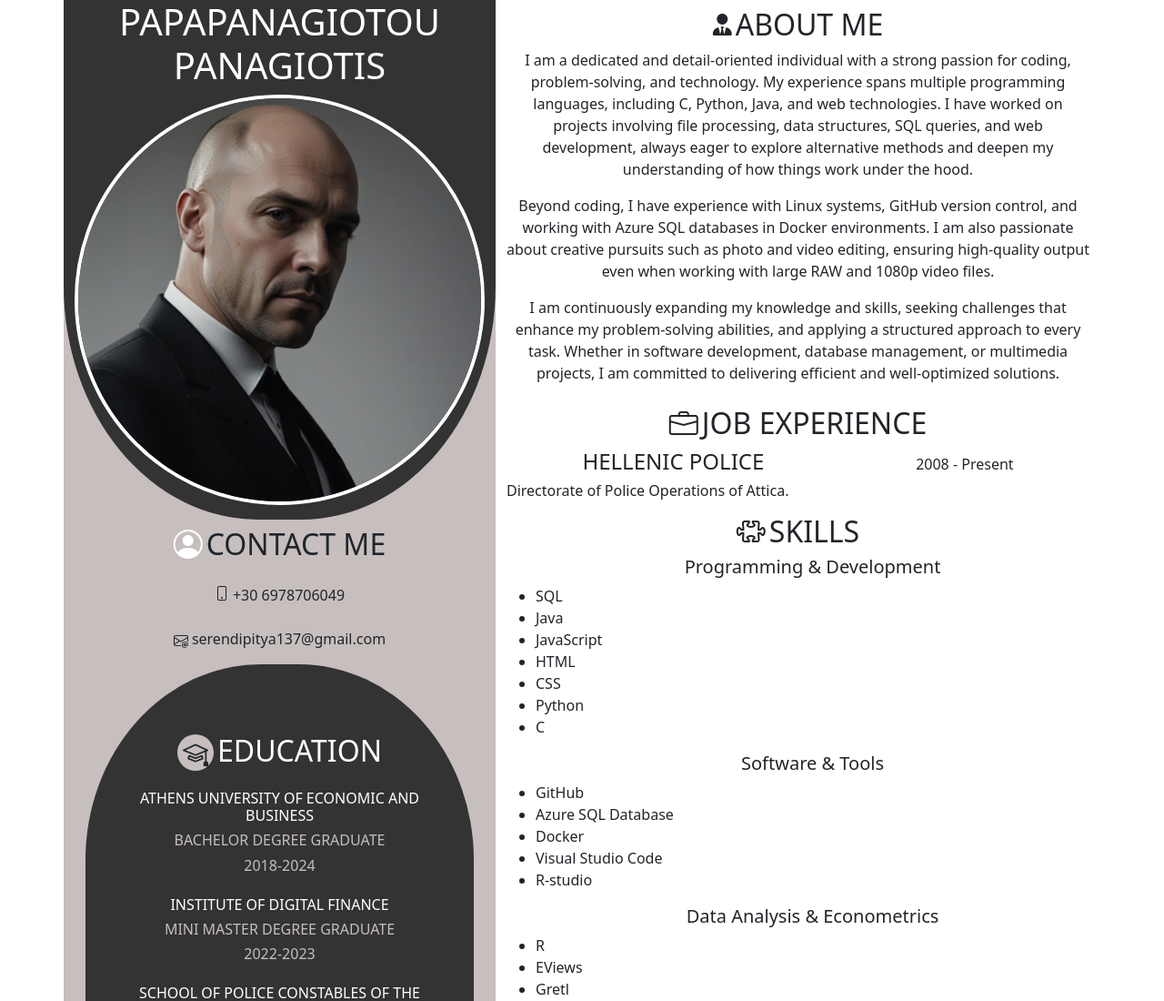
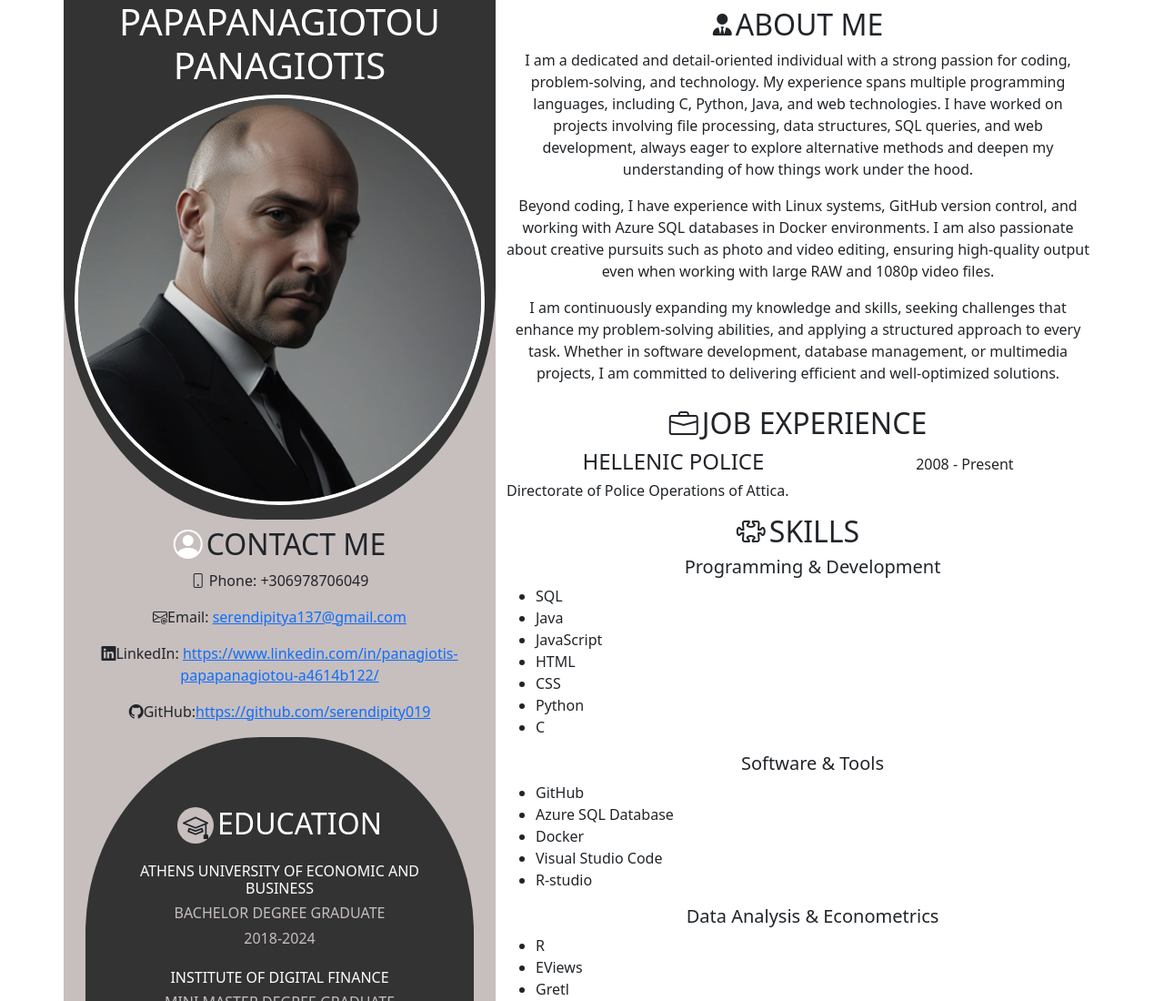
Before and after one commit to serendipity019/Personal-CV, a plain HTML site: page index.html in a window 1280 px wide. Shown: the top 1100 px of the page at 91% size. Drawn offline with nearby package versions, Linux system fonts and the light colour scheme.

Commit message:
add some infos in contact

```diff
--- a/index.html
+++ b/index.html
@@ -24,22 +24,28 @@
           </div>
           <!--Curent big box1-->
           <div class="d-flex justify-content-center align-items-center">
-
                 <i class="bi bi-person-circle text-white fs-2"></i>
                 <h2 class="ms-1 pt-2">CONTACT ME</h2>
+          </div>
 
+          <div class="text-center">
+            <div class="d-flex justify-content-center align-items-center">
+              <p><i class="bi bi-phone pb-1"></i> Phone: +306978706049</p>
+            </div>
+
+            <div class="d-flex justify-content-center align-items-center">
+              <p> <i class="bi bi-envelope-at pb-1"></i>Email: <a href="mailto:serendipitya137@gmail.com"> serendipitya137@gmail.com</a></p>
+            </div>
+
+            <div class="d-flex justify-content-center align-items-center">
+              <p> <i class=" bi bi-linkedin"></i>LinkedIn: <a href="https://www.linkedin.com/in/panagiotis-papapanagiotou-a4614b122/" target="_blank"> https://www.linkedin.com/in/panagiotis-papapanagiotou-a4614b122/</a></p>
+            </div>
+
+            <div class="d-flex justify-content-center align-items-center">
+              <p><i class="bi bi-github"></i>GitHub:<a href="https://github.com/serendipity019" target="_blank">https://github.com/serendipity019</a></p>
+            </div>
           </div>
-          <div class="d-flex justify-content-center align-items-center">
-            <i class="bi bi-phone pb-1"></i>
-            <p class="ms-1 pt-3">+30 6978706049</p>
-          </div>
-          <div class="d-flex justify-content-center align-items-center">
 
-          </div>
-          <div class="d-flex justify-content-center align-items-center">
-            <i class="bi bi-envelope-at pb-1"></i>
-            <p class="ms-1 pt-2">serendipitya137@gmail.com</p>
-          </div>
 
           <!--small box2-->
           <div class="d-flex justify-content-center h-100">
```
